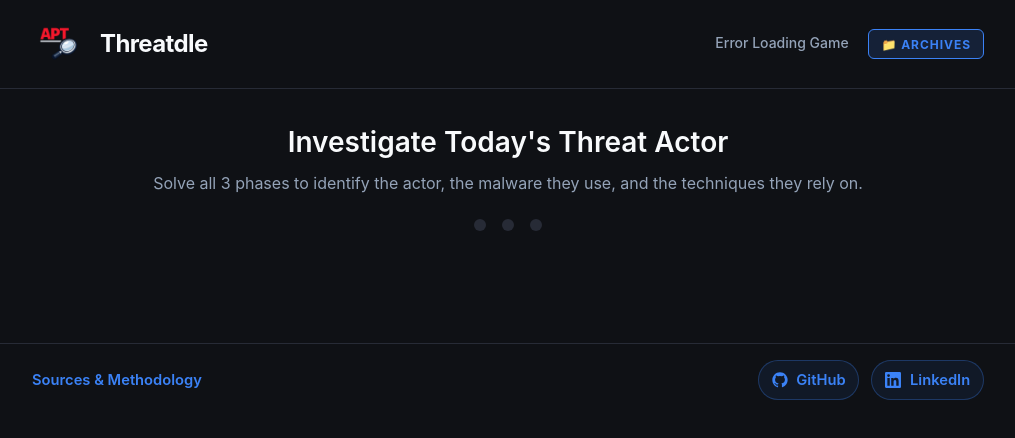
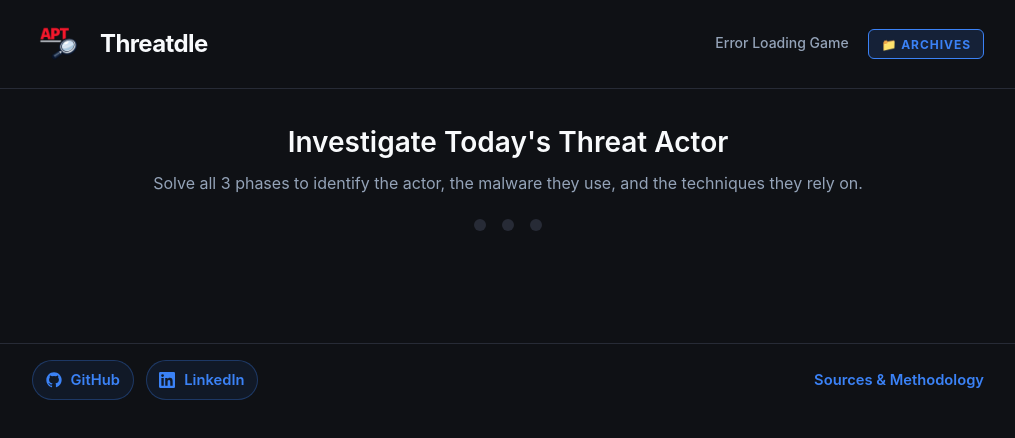
Before and after one commit to RubiksTwist/Threatdle, a website: page public/game.html in a window 1280 px wide. Shown: the whole page, without its empty margins (132-1147 px from the left). Drawn offline with Linux system fonts and the light colour scheme; no server answers.

Commit message:
Move footer social links to the left

```diff
--- a/public/css/game.css
+++ b/public/css/game.css
@@ -104,7 +104,7 @@ body {
   margin: 0 auto;
   padding: 1rem 1.5rem 1.5rem;
   display: flex;
-  justify-content: space-between;
+  justify-content: flex-start;
   align-items: center;
   gap: 1rem;
   flex-wrap: wrap;
@@ -114,6 +114,8 @@ body {
   display: flex;
   align-items: center;
   gap: 0.75rem;
+  order: 2;
+  margin-left: auto;
 }
 
 .site-footer-links p {
@@ -126,6 +128,7 @@ body {
   align-items: center;
   gap: 0.75rem;
   flex-wrap: wrap;
+  order: 1;
 }
 
 .site-footer a {
```
